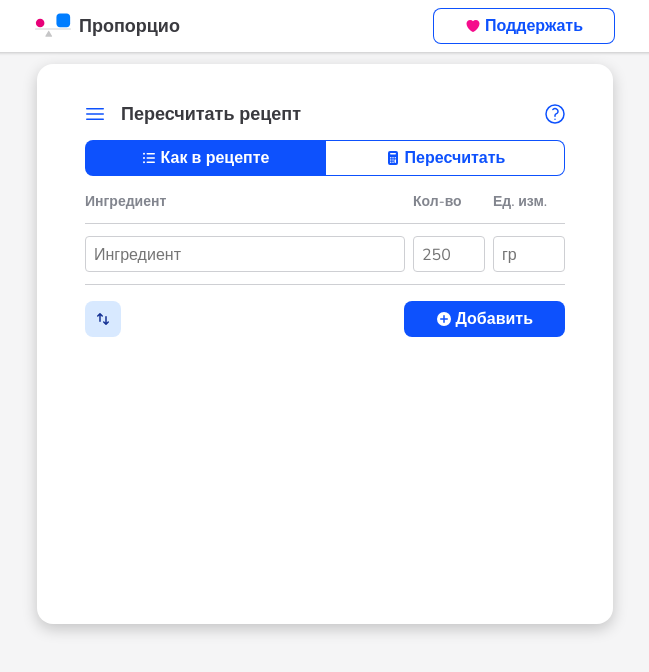
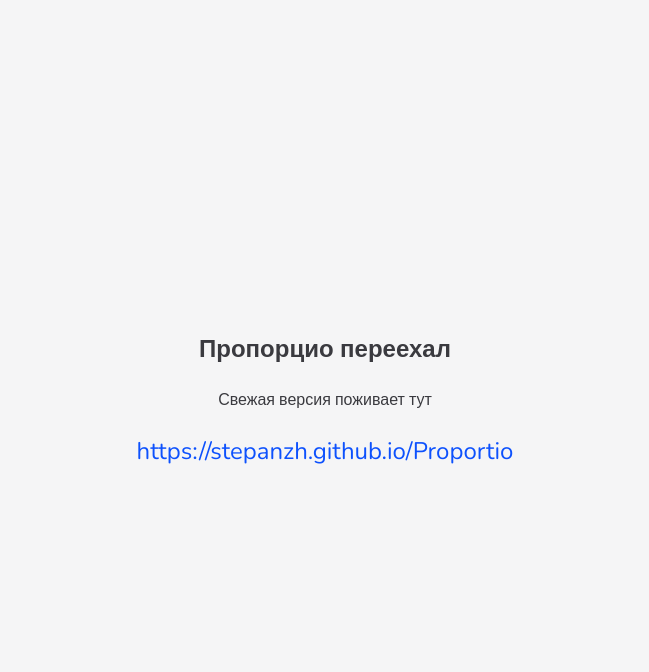
Before and after one commit to stepanzh/Proportio-beta, a Vue app: page / in a window 1280 px wide. Shown: the top 672 px of the page, without its empty margins (315-964 px from the left). Built offline with nearby package versions, Linux system fonts and the light colour scheme.

Commit message:
feat: notify for users about transfer

```diff
--- a/src/App.vue
+++ b/src/App.vue
@@ -1,7 +1,12 @@
 <template>
   <div class="app-layout">
-    <SiteNav />
-    <ProportioView />
+    <!-- <SiteNav />
+    <ProportioView /> -->
+    <h1 style="align-self: end;">Пропорцио переехал</h1>
+    <p>Свежая версия поживает тут</p>
+    <div>
+      <a class="txt-h1" href="https://stepanzh.github.io/Proportio">https://stepanzh.github.io/Proportio</a>
+    </div>
   </div>
 </template>
 
@@ -18,10 +23,17 @@
 
 
 <style scoped>
-.app-layout {
+/* .app-layout {
   display: grid;
   gap: 12px;
   grid-template-columns: auto;
   grid-template-rows: auto auto;
+} */
+.app-layout {
+  height: 100vh;
+  display: grid;
+  grid-template-rows: 1fr auto 1fr;
+  justify-items: center;
+  gap: 24px;
 }
 </style>
```
